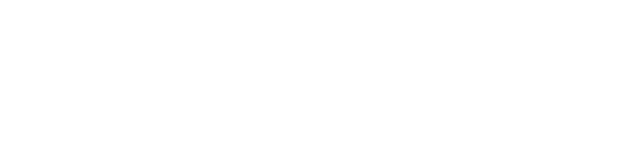
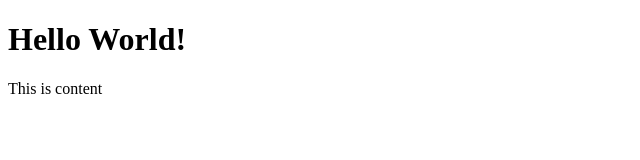
Before and after one commit to Mrdbachl/iop-4xx, a plain HTML site: page index.html in a window 1280 px wide. Shown: the whole page, without its empty margins (0-640 px from the left). Drawn offline with Linux system fonts and the light colour scheme.

Commit message:
added heading and paragraph to index.html.

```diff
--- a/index.html
+++ b/index.html
@@ -2,9 +2,11 @@
 <html>
 <head>
 <meta charset="utf-8">
-<title>Untitled Document</title>
+<title>Inside-Out</title>
 </head>
 
 <body>
+	<h1> Hello World!</h1>
+	<p> This is content</p>
 </body>
 </html>
```
